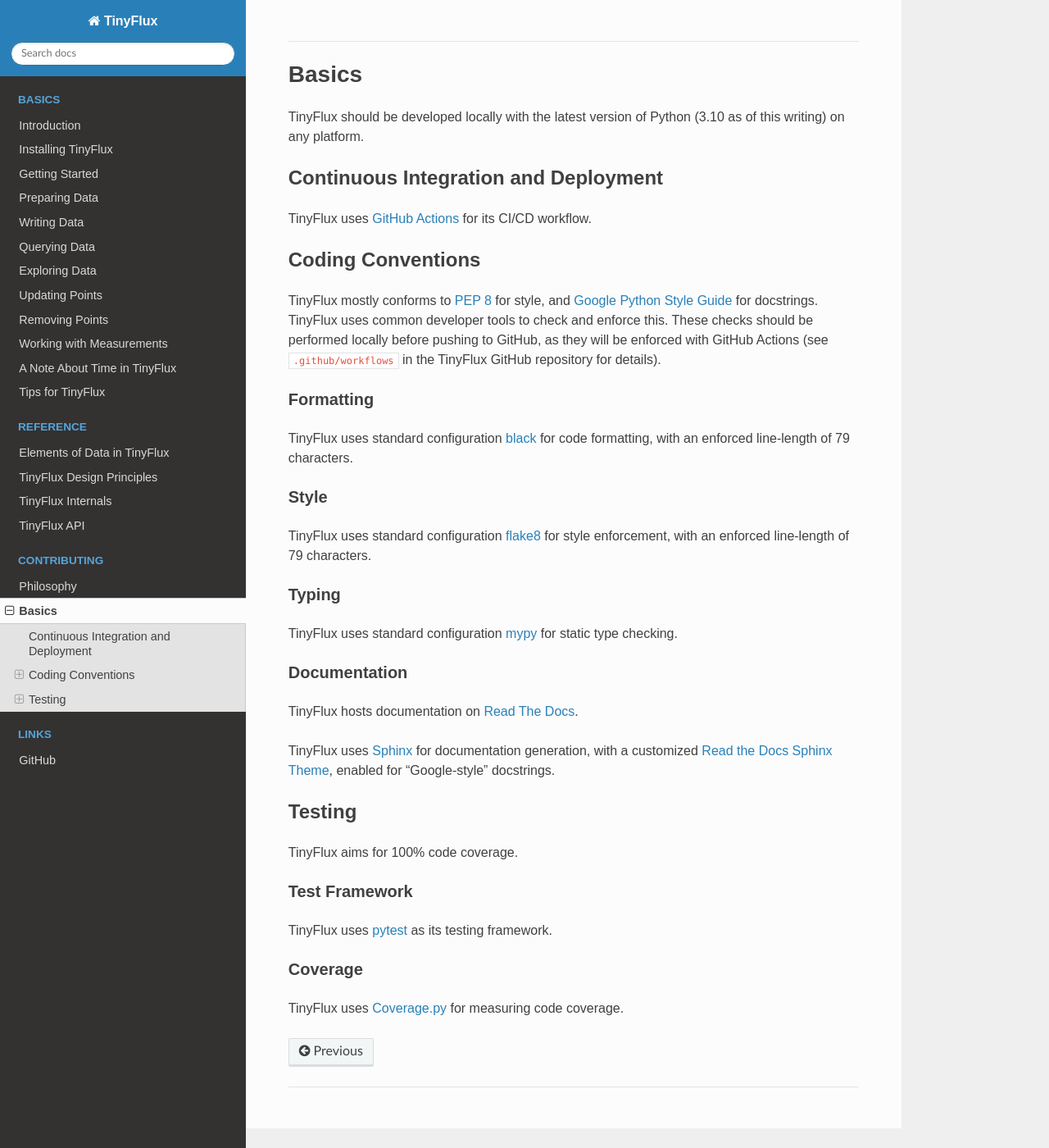
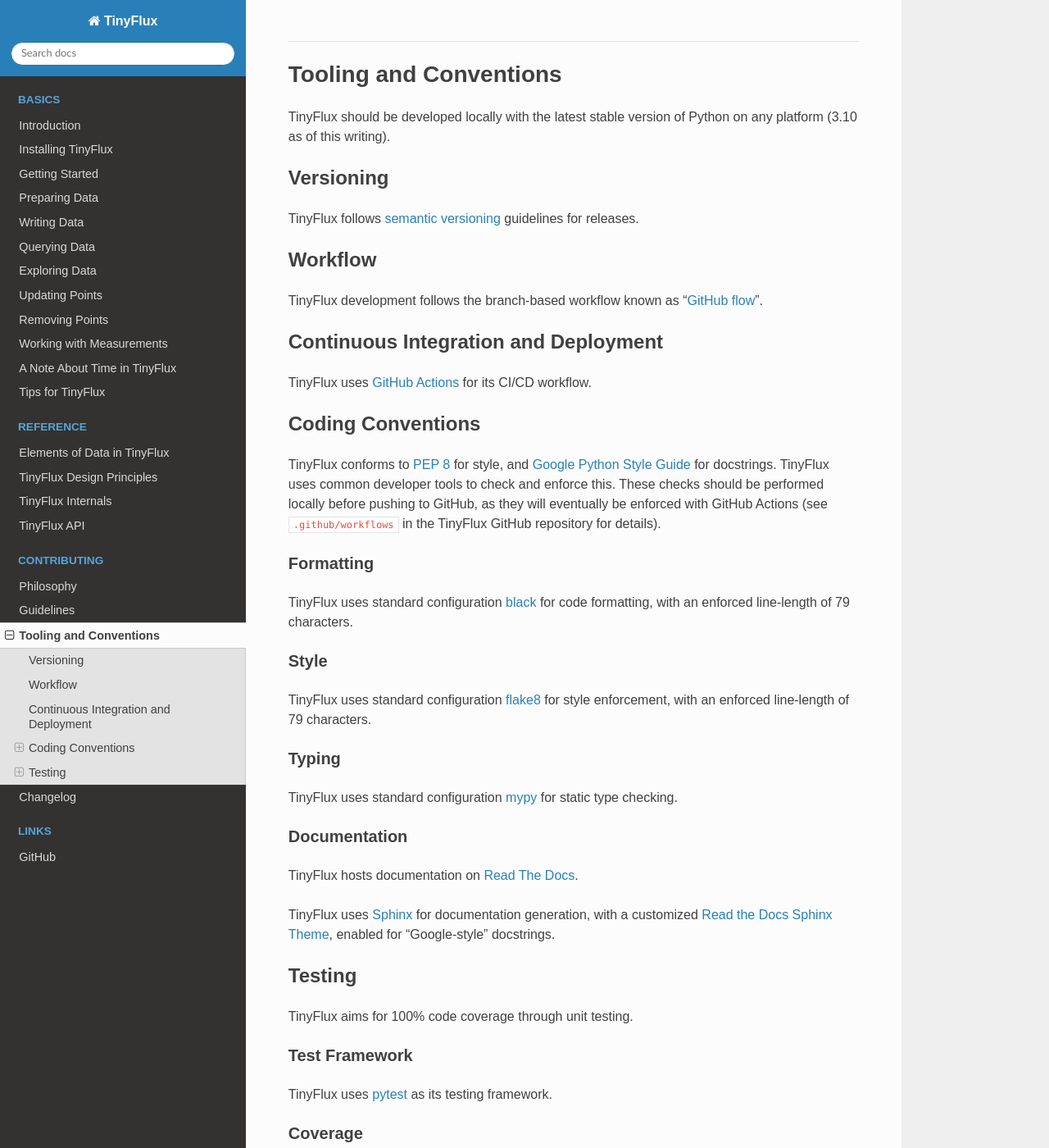
Before and after one commit to citrusvanilla/tinyflux, a Sphinx documentation site: the page built from docs/source/contributing-tooling.rst, in a window 1280 px wide and 1400 px high. Shown: the whole window at 82% size. Built offline with Sphinx 7.4.7 and the Read the Docs theme 2.0.0, drawn with Linux system fonts in a browser that asks for light colours.

Commit message:
051622: doc updates; codecov gh actions

```diff
--- a/docs/source/contributing-basics.rst
+++ b/docs/source/contributing-tooling.rst
@@ -1,7 +1,19 @@
-Basics
-======
+Tooling and Conventions
+=======================
 
-TinyFlux should be developed locally with the latest version of Python (3.10 as of this writing) on any platform.
+TinyFlux should be developed locally with the latest stable version of Python on any platform  (3.10 as of this writing).
+
+
+Versioning
+----------
+
+TinyFlux follows `semantic versioning`_ guidelines for releases.
+
+
+Workflow
+--------
+
+TinyFlux development follows the branch-based workflow known as "`GitHub flow`_".
 
 
 Continuous Integration and Deployment
@@ -13,7 +25,7 @@
 Coding Conventions
 ------------------
 
-TinyFlux mostly conforms to `PEP 8`_ for style, and `Google Python Style Guide`_ for docstrings.  TinyFlux uses common developer tools to check and enforce this.  These checks should be performed locally before pushing to GitHub, as they will be enforced with GitHub Actions (see ``.github/workflows`` in the TinyFlux GitHub repository for details).
+TinyFlux conforms to `PEP 8`_ for style, and `Google Python Style Guide`_ for docstrings.  TinyFlux uses common developer tools to check and enforce this.  These checks should be performed locally before pushing to GitHub, as they will eventually be enforced with GitHub Actions (see ``.github/workflows`` in the TinyFlux GitHub repository for details).
 
 
 Formatting
@@ -44,7 +56,7 @@
 Testing
 -------
 
-TinyFlux aims for 100% code coverage.
+TinyFlux aims for 100% code coverage through unit testing.
 
 
 Test Framework
@@ -59,6 +71,8 @@
 TinyFlux uses Coverage.py_ for measuring code coverage.
 
 
+
+
 .. _PEP 8: https://peps.python.org/pep-0008/
 .. _Google Python Style Guide: https://google.github.io/styleguide/pyguide.html
 .. _black: https://black.readthedocs.io/en/stable/
@@ -70,3 +84,5 @@
 .. _Coverage.py: https://coverage.readthedocs.io/en/6.3.3/
 .. _GitHub Actions: https://docs.github.com/en/actions
 .. _Read the Docs: https://readthedocs.org/
+.. _semantic versioning: https://semver.org/
+.. _GitHub flow: https://docs.github.com/en/get-started/quickstart/github-flow
--- a/docs/source/index.rst
+++ b/docs/source/index.rst
@@ -40,7 +40,9 @@
    :hidden:
 
    contributing-philosophy
-   contributing-basics
+   contributing-guidelines
+   contributing-tooling
+   changelog
 
 
 .. toctree::
```
Also changed, not shown: docs/source/changelog.rst (added, +7 -0 lines), docs/source/contributing-guidelines.rst (added, +14 -0 lines), 1 other file.
